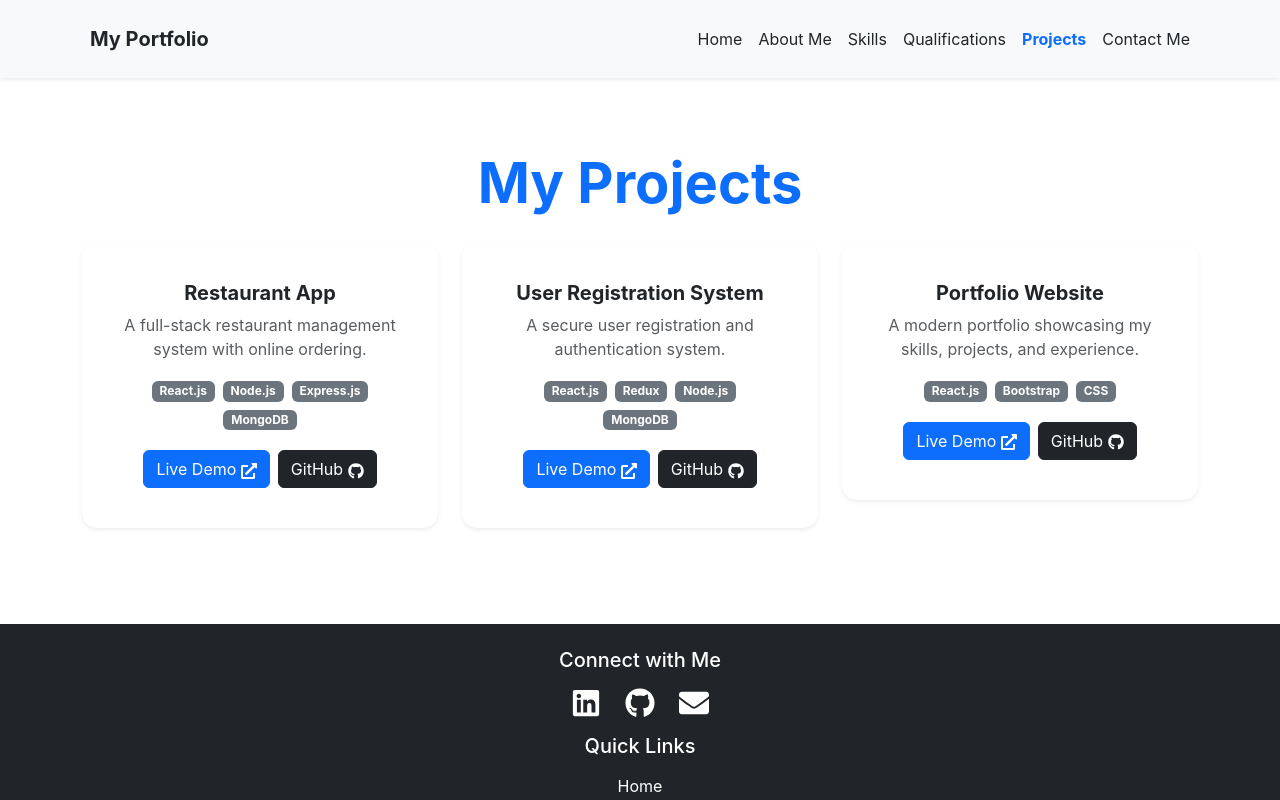
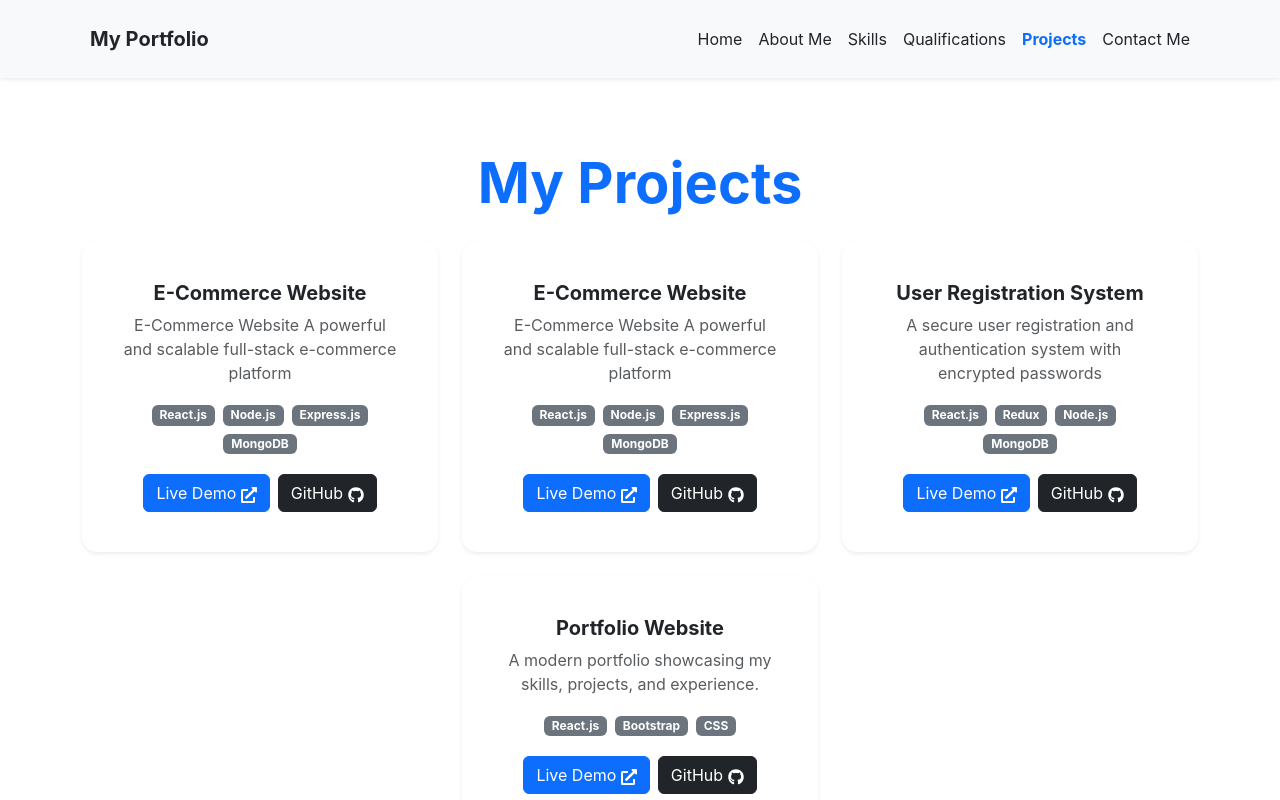
Before and after one commit to sachindangi942/myportfolio, a React (Create React App) app: page /projects in a window 1280 px wide. Shown: the top 800 px of the page. Built offline with nearby package versions, Linux system fonts and the light colour scheme.

Commit message:
modified src component Project.js

```diff
--- a/src/components/Projects.js
+++ b/src/components/Projects.js
@@ -3,18 +3,26 @@ import { Container, Row, Col, Card, Button } from "react-bootstrap";
 import { FaExternalLinkAlt, FaGithub } from "react-icons/fa";
 import { motion } from "framer-motion"; // Import Framer Motion
 
-// Projects Data
 const projects = [
   {
-    title: "Restaurant App",
-    description: "A full-stack restaurant management system with online ordering.",
+    title: "E-Commerce Website",
+    description: `E-Commerce Website
+A powerful and scalable full-stack e-commerce platform`,
     technologies: ["React.js", "Node.js", "Express.js", "MongoDB"],
     liveLink: "https://your-restaurant-app.com",
-    githubLink: "https://github.com/sachindangi942/restaurant-app",
+    githubLink: "https://github.com/sachindangi942/E-com-web.git",
+  },
+  {
+    title: "E-Commerce Website",
+    description: `E-Commerce Website
+A powerful and scalable full-stack e-commerce platform`,
+    technologies: ["React.js", "Node.js", "Express.js", "MongoDB"],
+    liveLink: "https://your-restaurant-app.com",
+    githubLink: "https://github.com/sachindangi942/E-com-web.git",
   },
   {
     title: "User Registration System",
-    description: "A secure user registration and authentication system.",
+    description: "A secure user registration and authentication system with encrypted passwords",
     technologies: ["React.js", "Redux", "Node.js", "MongoDB"],
     liveLink: "https://your-registration-app.com",
     githubLink: "https://github.com/sachindangi942/user-registration",
@@ -24,11 +32,10 @@ const projects = [
     description: "A modern portfolio showcasing my skills, projects, and experience.",
     technologies: ["React.js", "Bootstrap", "CSS"],
     liveLink: "https://sachindangi.com",
-    githubLink: "https://github.com/sachindangi942/portfolio",
+    githubLink: "https://github.com/sachindangi942/myportfolio.git",
   },
 ];
 
-// Animation Variants
 const cardVariants = {
   hidden: { opacity: 0, y: 50 },
   visible: { opacity: 1, y: 0, transition: { duration: 0.5 } },
@@ -42,7 +49,6 @@ const Projects = () => {
         <Row className="justify-content-center">
           {projects.map((project, index) => (
             <Col key={index} xs={12} md={6} lg={4} className="mb-4">
-              {/* Wrap Card with motion.div and add animation variants */}
               <motion.div
                 variants={cardVariants}
                 initial="hidden"
@@ -53,21 +59,18 @@ const Projects = () => {
                   <Card.Body>
                     <Card.Title className="fw-bold">{project.title}</Card.Title>
                     <Card.Text className="text-muted">{project.description}</Card.Text>
-
-                    {/* Technologies */}
                     <div className="d-flex flex-wrap justify-content-center mb-3">
                       {project.technologies.map((tech, i) => (
                         <motion.span
                           key={i}
                           className="badge bg-secondary m-1"
-                          whileHover={{ scale: 1.1 }} // Add hover effect
+                          whileHover={{ scale: 1.1 }}
                         >
                           {tech}
                         </motion.span>
                       ))}
                     </div>
 
-                    {/* Action Buttons */}
                     <div className="d-flex justify-content-center gap-2">
                       <Button variant="primary" href={project.liveLink} target="_blank">
                         Live Demo <FaExternalLinkAlt />
```
